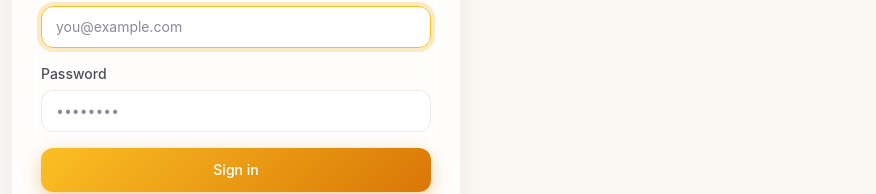
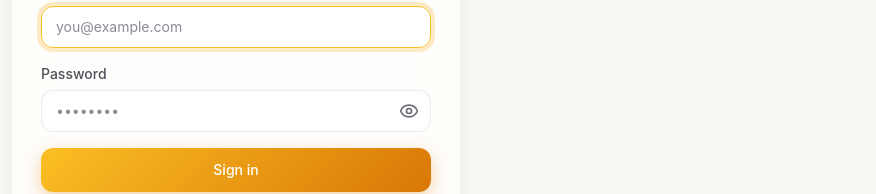
Before and after one commit to Arpit-Maddhesiya/HABITLY, a React (Vite) app in the folder frontend/habit-tracker/: page /login in a window 1280 px wide. Shown: the part 364-558 px from the top of the page, without its empty margins (404-1280 px from the left). Built offline with nearby package versions, Linux system fonts and the light colour scheme; no server answers; a web font is replaced by a local one.

Commit message:
Add hide and show password in Login page

```diff
--- a/frontend/habit-tracker/src/pages/Login.jsx
+++ b/frontend/habit-tracker/src/pages/Login.jsx
@@ -1,6 +1,6 @@
 import { useState } from "react";
 import { Link, Navigate, useLocation, useNavigate } from "react-router-dom";
-import { Sparkles, Sun, Moon } from "lucide-react";
+import { Sparkles, Sun, Moon, Eye, EyeOff, } from "lucide-react";
 import { useAuth } from "../context/AuthContext.jsx";
 import { useTheme } from "../context/ThemeContext.jsx";
 
@@ -11,6 +11,7 @@ export default function Login() {
   const navigate = useNavigate();
   const [email, setEmail] = useState("");
   const [password, setPassword] = useState("");
+  const [showPassword, setShowPassword] = useState(false);
   const [err, setErr] = useState("");
   const [loading, setLoading] = useState(false);
 
@@ -41,10 +42,7 @@ export default function Login() {
       </button>
 
       <div className="w-full max-w-md">
-        <Link
-          to="/"
-          className="flex items-center justify-center gap-2 mb-6"
-        >
+        <Link to="/" className="flex items-center justify-center gap-2 mb-6">
           <div className="w-9 h-9 rounded-xl bg-gradient-to-br from-brand-500 to-brand-700 text-white flex items-center justify-center shadow-lg shadow-brand-500/30">
             <Sparkles size={18} />
           </div>
@@ -72,14 +70,26 @@ export default function Login() {
             </div>
             <div>
               <label className="label">Password</label>
+
+              <div className="relative">
                 <input
-                className="input"
-                type="password"
+                  className="input pr-12"
+                  type={showPassword ? "text" : "password"}
                   value={password}
                   onChange={(e) => setPassword(e.target.value)}
                   placeholder="••••••••"
                   required
                 />
+
+                <button
+                  type="button"
+                  onClick={() => setShowPassword(!showPassword)}
+                  className="absolute right-3 top-1/2 -translate-y-1/2 text-muted hover:text-brand-500 transition-colors duration-200"
+                  aria-label={showPassword ? "Hide password" : "Show password"}
+                >
+                  {showPassword ? <EyeOff size={20} /> : <Eye size={20} />}
+                </button>
+              </div>
             </div>
             {err && (
               <div className="text-sm text-rose-500 bg-rose-500/10 border border-rose-500/20 rounded-lg px-3 py-2">
@@ -97,7 +107,10 @@ export default function Login() {
 
           <div className="text-center mt-5 text-sm text-soft">
             Don't have an account?{" "}
-            <Link to="/register" className="text-brand-600 dark:text-brand-300 font-medium">
+            <Link
+              to="/register"
+              className="text-brand-600 dark:text-brand-300 font-medium"
+            >
               Create one
             </Link>
           </div>
```
Lines whose indentation alone changed are shown as unchanged.
